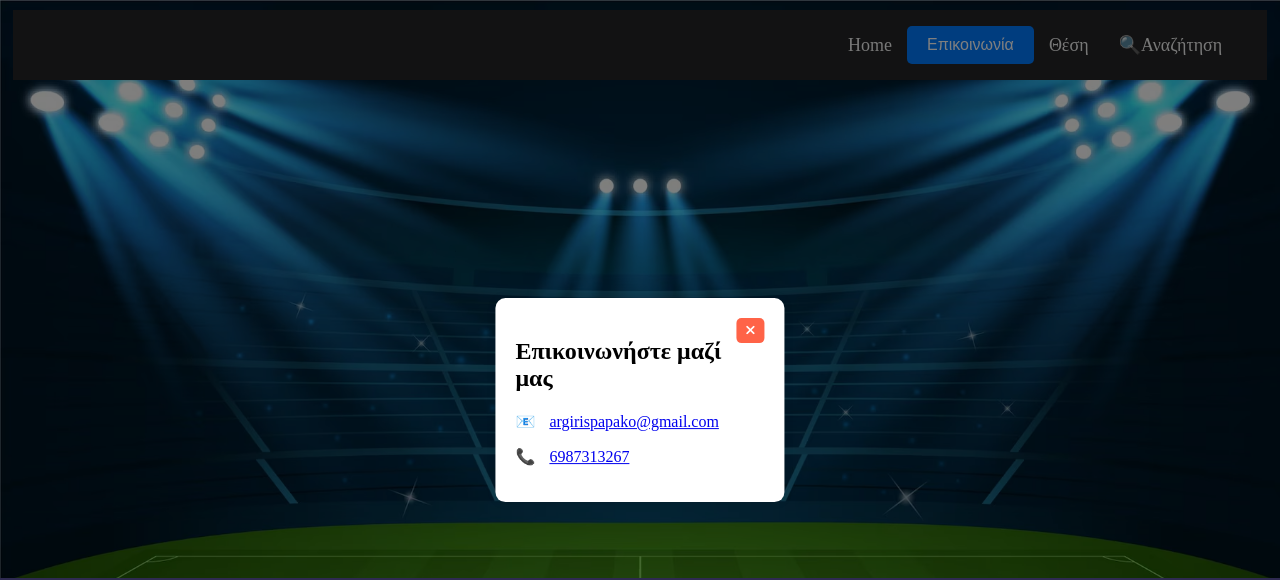
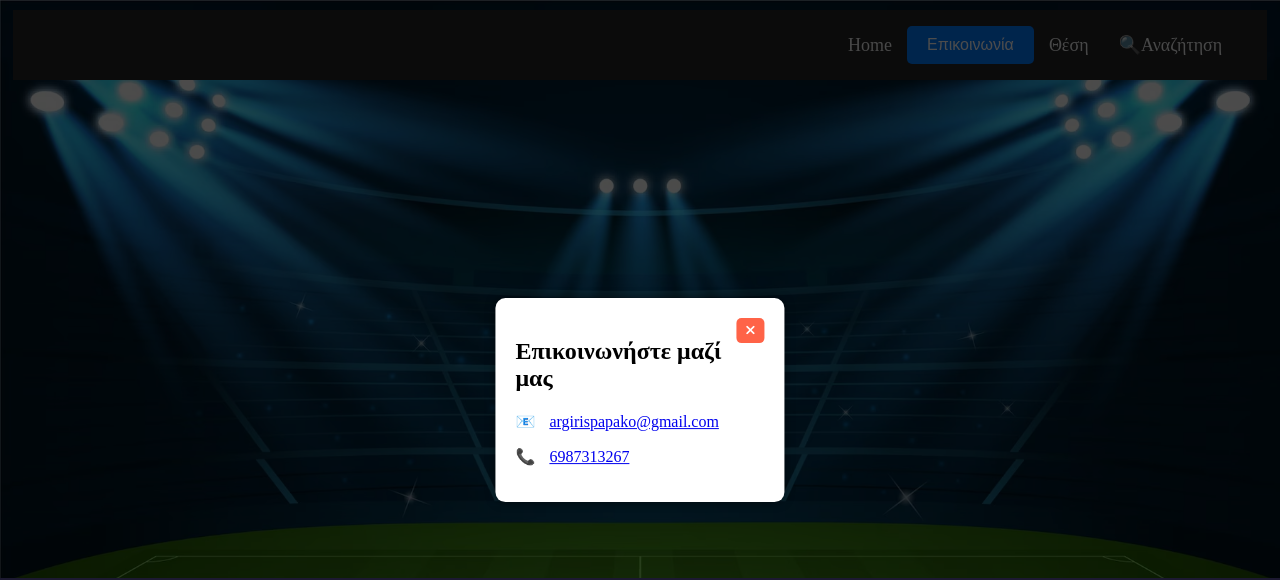
Before and after one commit to arrowgtr/footballmanagment, a plain HTML site: page index.html in a window 1280 px wide. Both pictures are taken after a click on the button "Επικοινωνία". Shown: the top 580 px of the page. Drawn offline with Linux system fonts and the light colour scheme.

Commit message:
Update style.css

```diff
--- a/style.css
+++ b/style.css
@@ -583,6 +583,31 @@ nav input {
   text-align: left;
 }
 
+/* Στυλ για το overlay */
+.overlay {
+    display: none; /* Αρχικά κρυφό */
+    position: fixed;
+    top: 0;
+    left: 0;
+    width: 100%;
+    height: 100%;
+    background-color: rgba(0, 0, 0, 0.7);
+    z-index: 999; /* Στον πάνω από όλα τα άλλα στοιχεία */
+}
+
+/* Στυλ για το popup */
+.contactuspopup {
+    display: none; /* Αρχικά κρυφό */
+    position: fixed;
+    top: 50%;
+    left: 50%;
+    transform: translate(-50%, -50%);
+    background-color: white;
+    padding: 20px;
+    border-radius: 10px;
+    box-shadow: 0 0 10px rgba(0, 0, 0, 0.5);
+    z-index: 1000; /* Πάνω από το overlay */
+}
 
 
 .sub-menu > li a {
@@ -594,10 +619,10 @@ nav input {
 }
 
 .sub-menu {
-            display: none;
+            display: none; /* Αρχικά κρύβουμε τη υποκατηγορία */
             list-style-type: none;
             padding: 0;
         }
         .show {
-            display: block;
+            display: block; /* Εμφανίζουμε τη υποκατηγορία όταν απαιτείται */
         }
```
